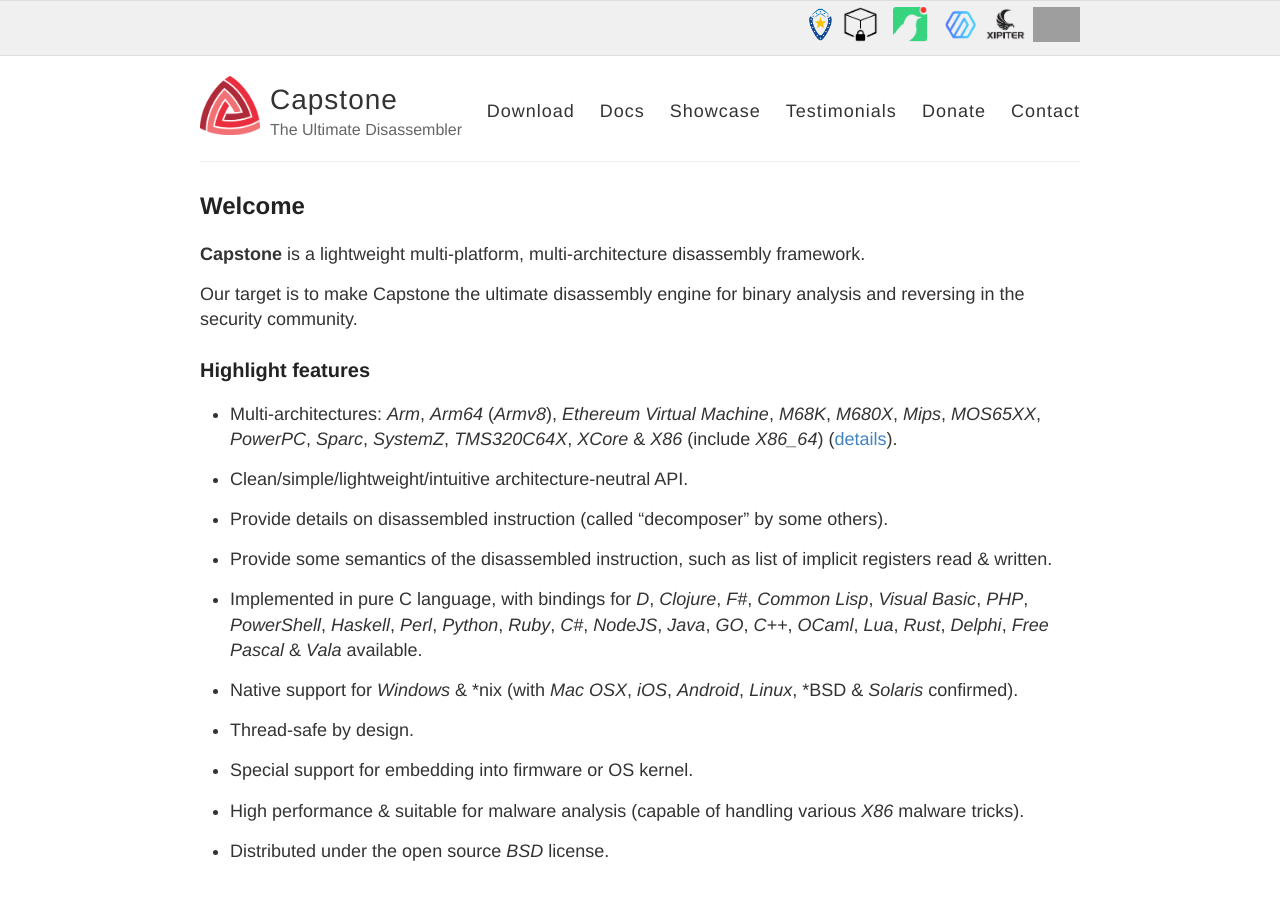
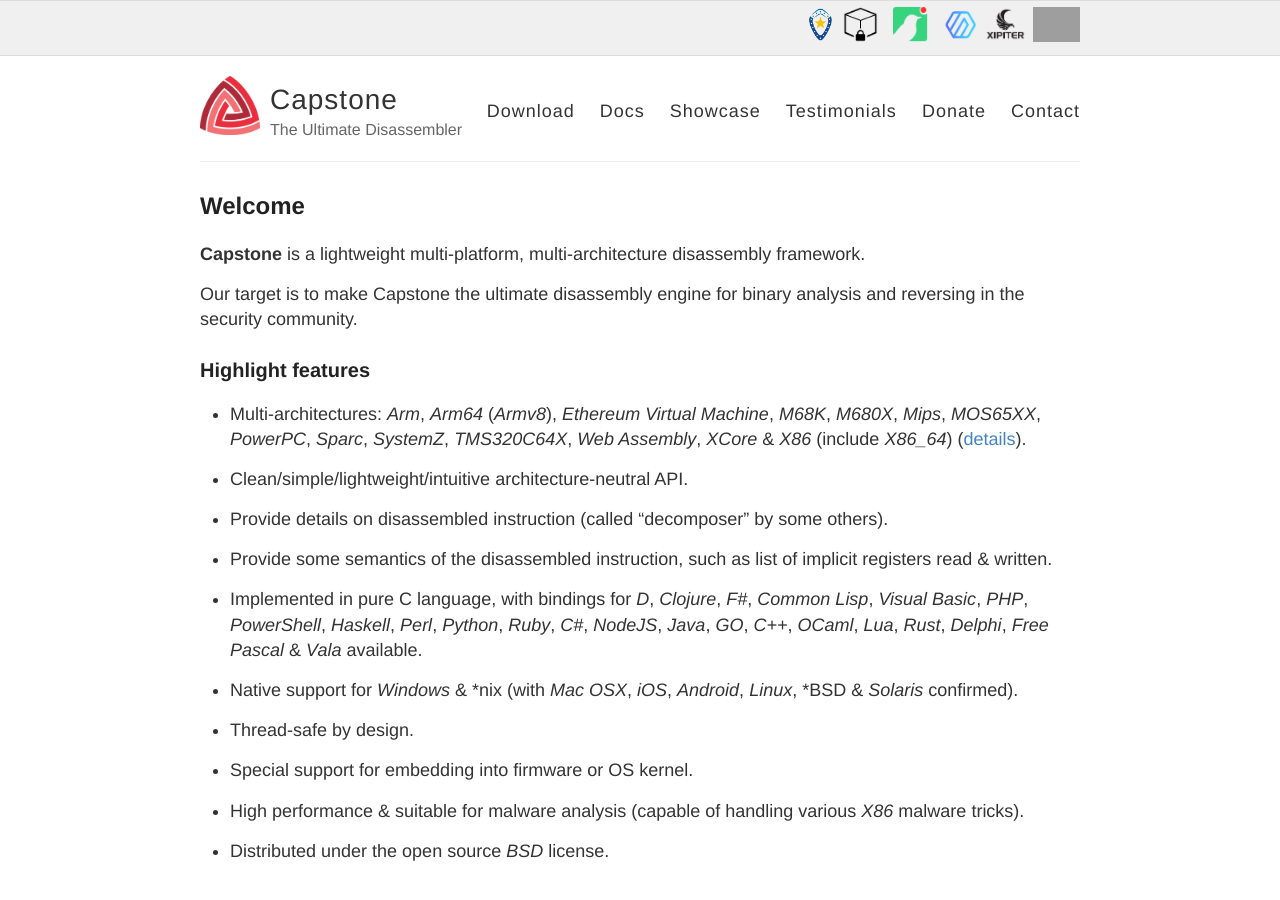
Before and after one commit to capstone-engine/capstone-engine.github.io, a Jekyll site: the page built from index.md, in a window 1280 px wide and 900 px high. Built offline with Jekyll 4.4.1, drawn with Linux system fonts in a browser that asks for light colours; grey boxes are pictures that could not be loaded.

Commit message:
add WebAsm to index

```diff
--- a/index.md
+++ b/index.md
@@ -11,7 +11,7 @@
 
 ### Highlight features
 
-- Multi-architectures: *Arm*, *Arm64* (*Armv8*), *Ethereum Virtual Machine*, *M68K*, *M680X*, *Mips*, *MOS65XX*, *PowerPC*, *Sparc*, *SystemZ*, *TMS320C64X*, *XCore* & *X86* (include *X86_64*) ([details](arch.html)).
+- Multi-architectures: *Arm*, *Arm64* (*Armv8*), *Ethereum Virtual Machine*, *M68K*, *M680X*, *Mips*, *MOS65XX*, *PowerPC*, *Sparc*, *SystemZ*, *TMS320C64X*, *Web Assembly*, *XCore* & *X86* (include *X86_64*) ([details](arch.html)).
 
 - Clean/simple/lightweight/intuitive architecture-neutral API.
 
```
